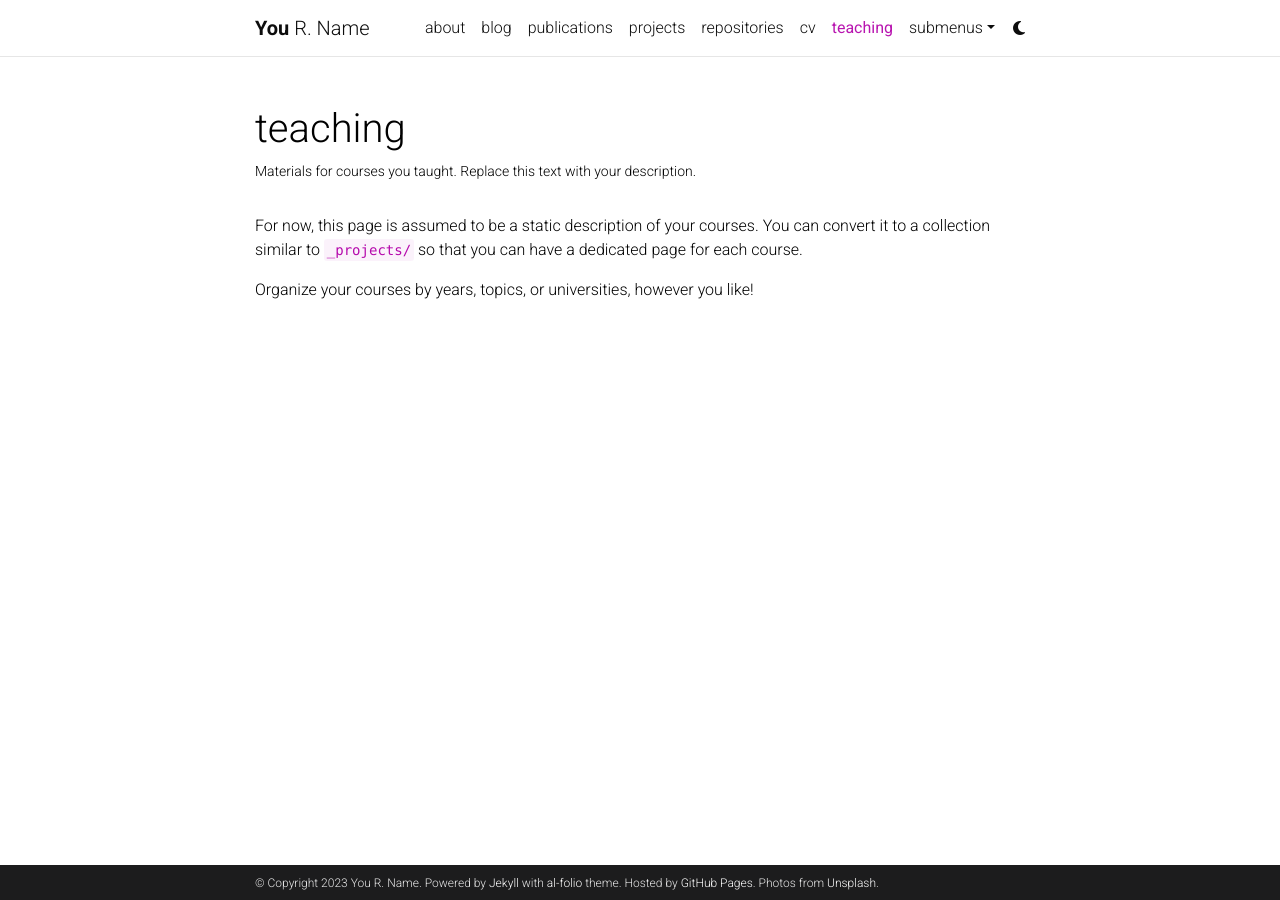
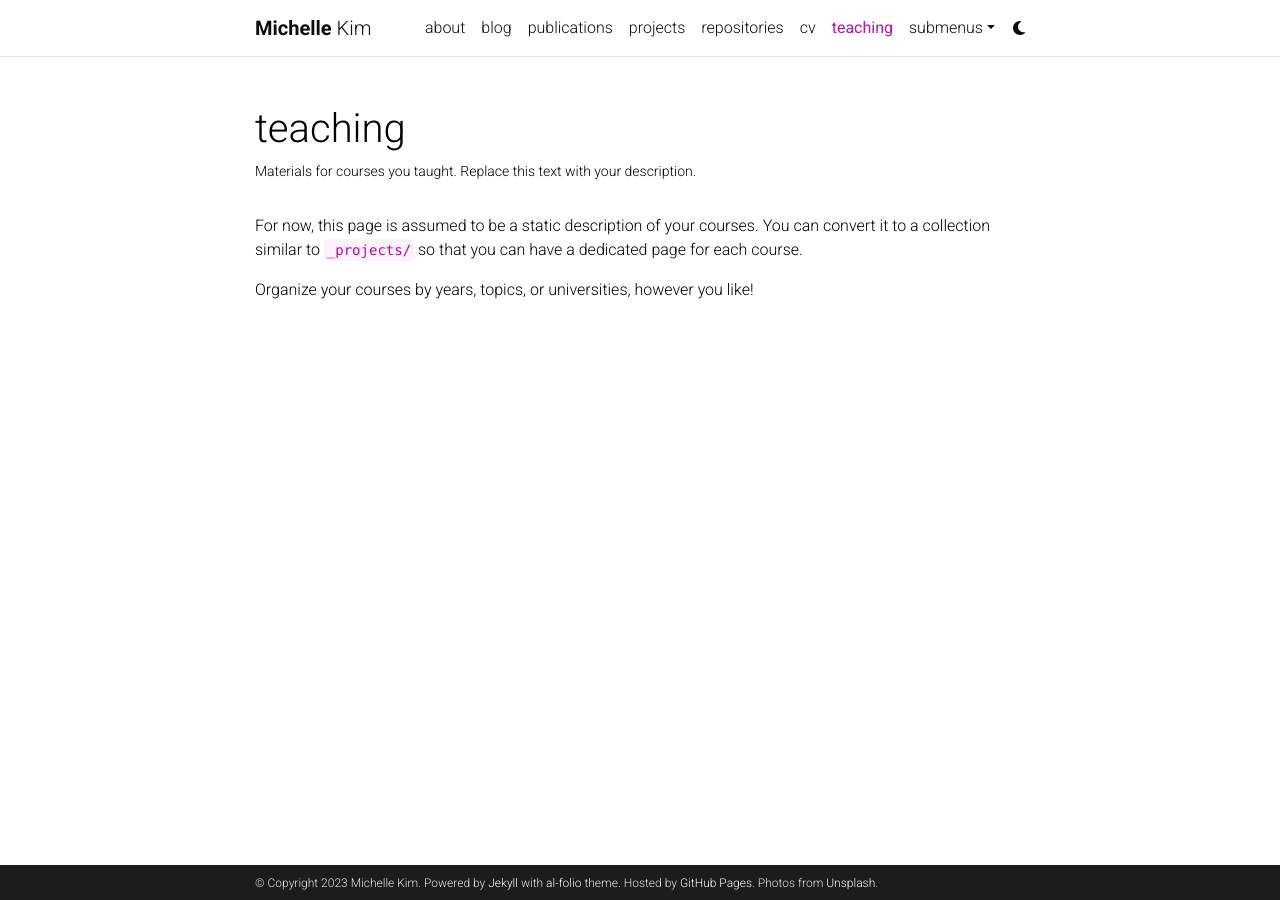
Before and after one commit to michellekim2/michellekim2.github.io, a Jekyll site: the page built from _pages/teaching.md, in a window 1280 px wide. Built offline with Jekyll 4.4.1, drawn with Linux system fonts in a browser that asks for light colours; comment, search, counter and statistics services are not loaded; a style sheet for code colours, icons or effects is not loaded.

Commit message:
Update _config.yml

```diff
--- a/_config.yml
+++ b/_config.yml
@@ -3,9 +3,9 @@
 # -----------------------------------------------------------------------------
 
 title: blank # the website title (if blank, full name will be used instead)
-first_name: You
-middle_name: R.
-last_name: Name
+first_name: Michelle
+middle_name:
+last_name: Kim
 email: you@example.com
 description: > # the ">" symbol means to ignore newlines until "footer_text:"
   A simple, whitespace theme for academics. Based on [*folio](https://github.com/bogoli/-folio) design.
```
